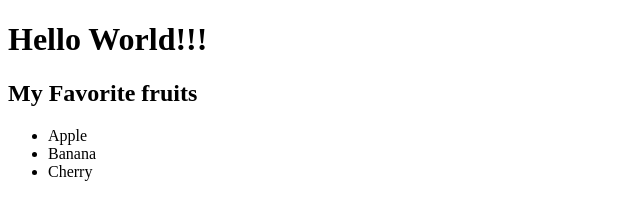
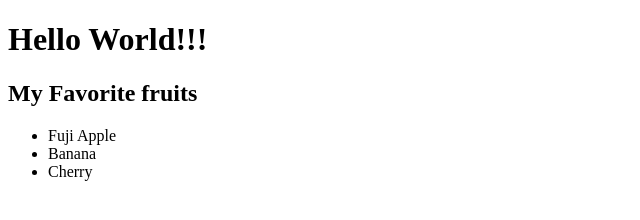
Before and after one commit to FriendBenyapa/Hello, a plain HTML site: page index.html in a window 1280 px wide. Shown: the full height of the page, 0-640 px from the left. Drawn offline with Linux system fonts and the light colour scheme.

Commit message:
modify item

```diff
--- a/index.html
+++ b/index.html
@@ -8,7 +8,7 @@
 
         <h2>My Favorite fruits</h2>
         <ul>
-            <li>Apple</li>
+            <li>Fuji Apple</li>
             <li>Banana</li>
             <li>Cherry</li>
         </ul>
```
